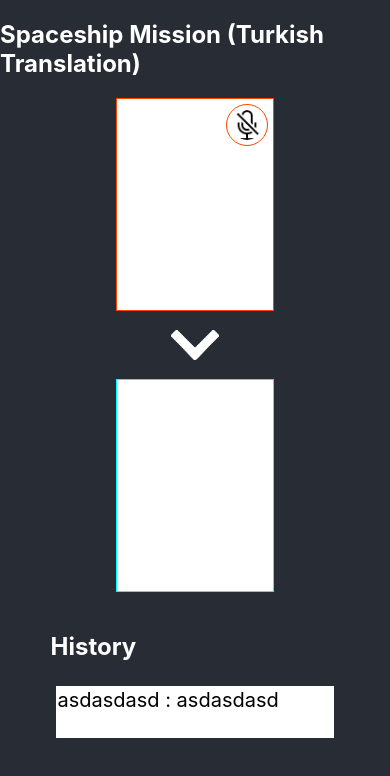
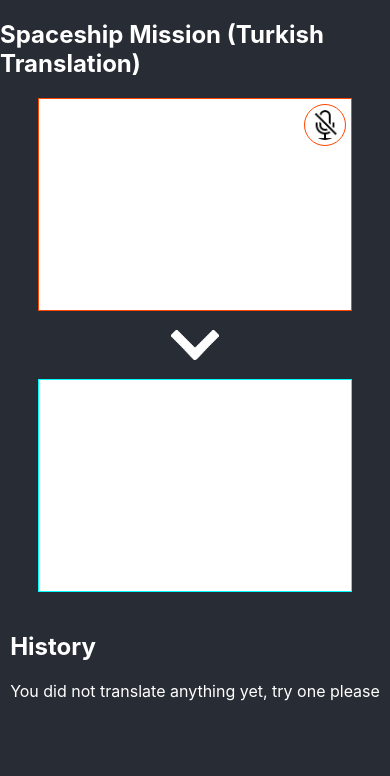
Before and after one commit to bilalozlu/English_to_Turkish_Translator, a React (Create React App) app: page / in a window 390 px wide. Shown: the top 776 px of the page. Built offline with nearby package versions, Linux system fonts and the light colour scheme.

Commit message:
translations are stored

```diff
--- a/src/App.css
+++ b/src/App.css
@@ -85,7 +85,11 @@ textarea::-webkit-scrollbar {
   .body {
     flex-direction: column;
   }
-  .inputBox .outputBox{
+  .inputBox {
+    width: 80vw;
+  }
+
+  .outputBox{
     width: 80vw;
   }
 
--- a/src/App.js
+++ b/src/App.js
@@ -1,20 +1,22 @@
-import { useState, useEffect } from 'react';
+import { useEffect, useState } from 'react';
 import InputBox from './inputBox';
 import OutputBox from './outputBox';
 import History from './history'
 import './App.css';
 
 function App() {
-  const [inputInTurkish, setInputInTurkish] = useState("");
-  const [outputInEnglish, setOutputInEnglish] = useState("");
+  const [inputInEnglish, setInputInEnglish] = useState("");
+  const [outputInTurkish, setOutputInTurkish] = useState("");
+  const [history, setHistory] = useState(localStorage.getItem("history"));
+
 
   const handleInputText = (text) => {
-    setInputInTurkish(text);
+    setInputInEnglish(text);
   };
 
-  useEffect(() => {
-    if (inputInTurkish === "" || inputInTurkish === null) {
-      setOutputInEnglish("");
+  const translate = () => {
+    if (inputInEnglish === "" || inputInEnglish === null) {
+      setOutputInTurkish("");
     }
     else {
       try {
@@ -22,14 +24,14 @@ function App() {
           let res = await fetch("https://translate.argosopentech.com/translate", {
             method: "POST",
             body: JSON.stringify({
-              q: inputInTurkish,
+              q: inputInEnglish,
               source: "en",
               target: "tr",
             }),
             headers: { "Content-Type": "application/json" }
           });
           res = await res.json();
-          setOutputInEnglish(res.translatedText);
+          setOutputInTurkish(res.translatedText);
         }
         resFunc();
       }
@@ -37,7 +39,16 @@ function App() {
         console.error("cannot get api result")
       }
     }
-  }, [inputInTurkish]);
+  };
+
+  useEffect(() => {
+    if (outputInTurkish !== "" && outputInTurkish !== null) {
+      let results = history ? JSON.parse(localStorage.getItem("history")) : [];
+      results.push(inputInEnglish + " : " + outputInTurkish);
+      localStorage.setItem("history", JSON.stringify(results));
+      setHistory(JSON.stringify(results));
+    }
+  }, [outputInTurkish]);
 
 
   return (
@@ -47,12 +58,12 @@ function App() {
       </div>
       <div className="body">
         <InputBox enterInputText={handleInputText} />
-        <img src={"arrow.png"} className="arrowImg" alt="arrow" />
-        <OutputBox outputText={outputInEnglish} />
+        <img src={"arrow.png"} className="arrowImg" alt="arrow" onClick={() => translate()} />
+        <OutputBox outputText={outputInTurkish} />
       </div>
       <div className='history'>
         <h2>History</h2>
-        <History />
+        <History translatedList={JSON.parse(history)}/>
       </div>
     </div>
   );
--- a/src/history.js
+++ b/src/history.js
@@ -2,8 +2,12 @@ import './App.css';
 
 function History(props) {
     return (
-        <div className="istory">
-            <textarea value="asdasdasd : asdasdasd" readOnly></textarea >
+        <div className="history">
+            {props.translatedList ?
+                props.translatedList.map(a =>
+                <p key={a}>{a}</p>
+            )
+            : <p>You did not translate anything yet, try one please</p>}
         </div>
     );
 }
```
